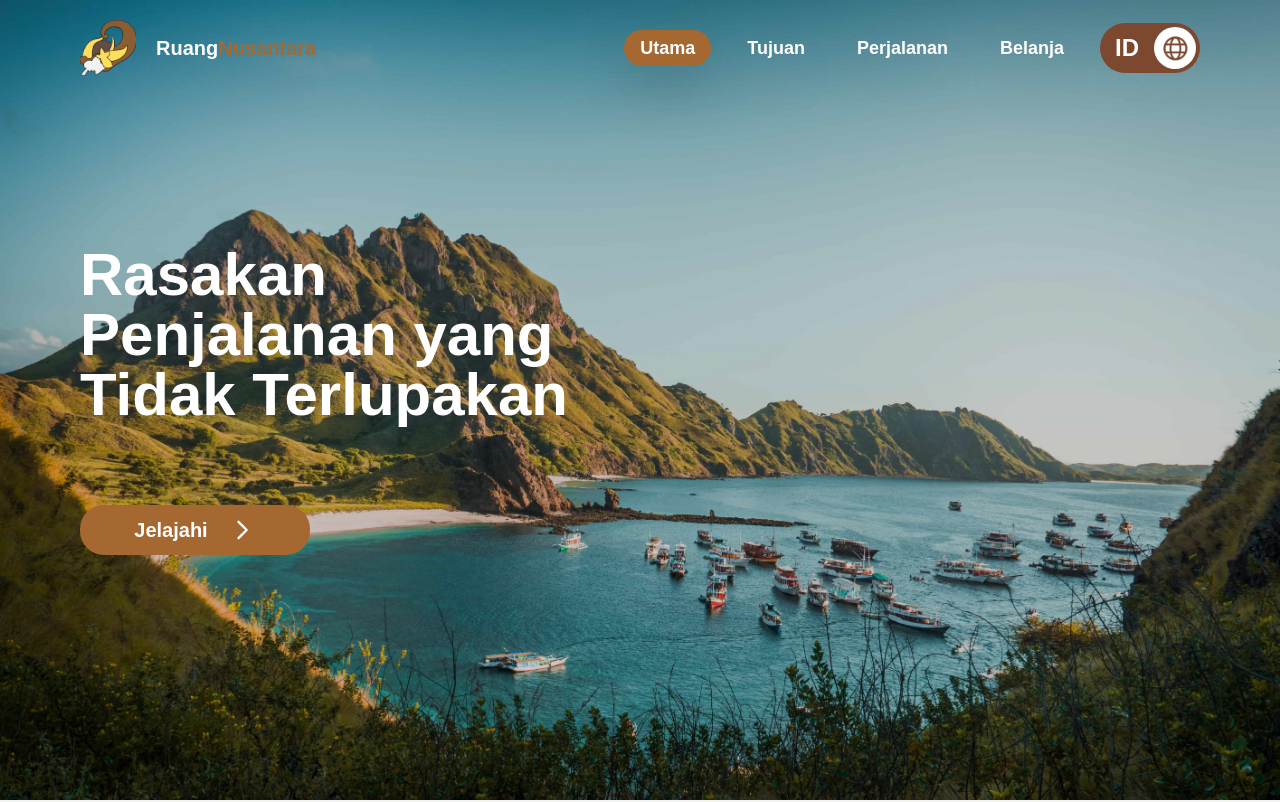
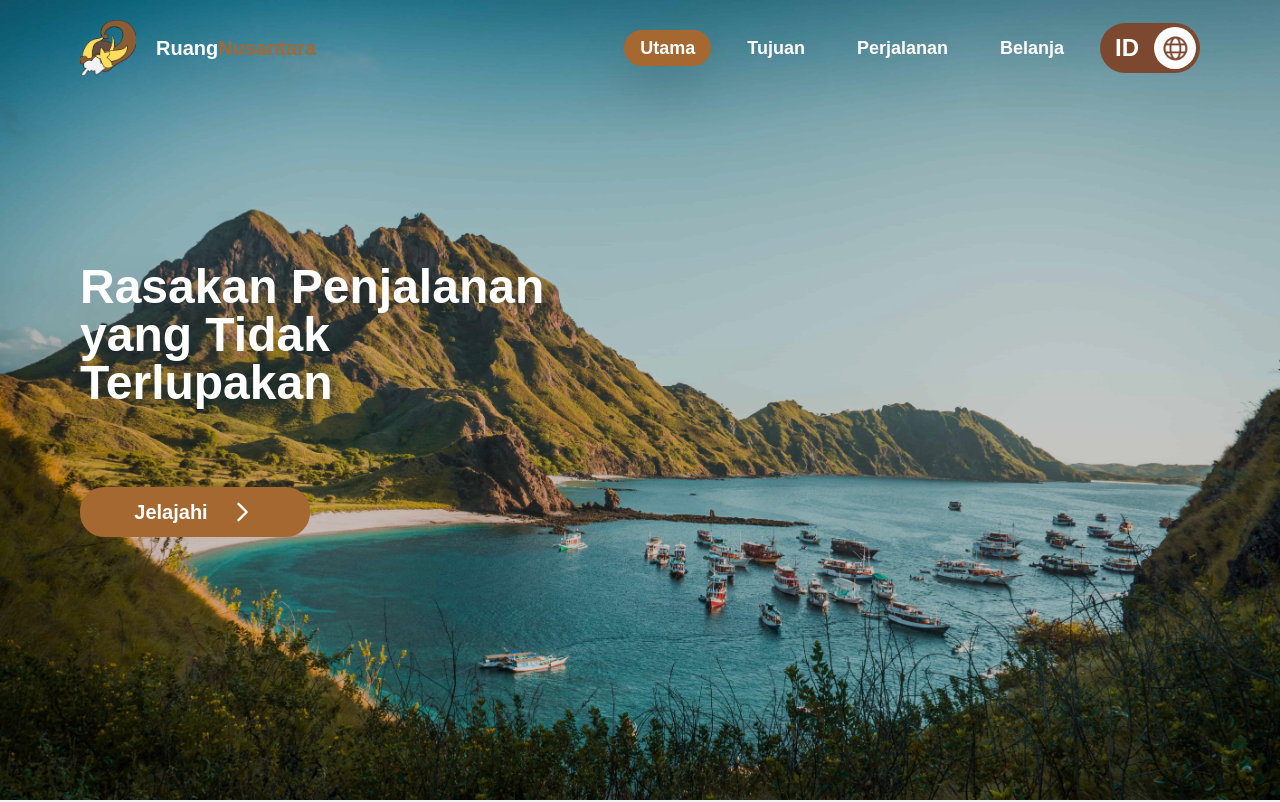
Before and after one commit to FreeJ1nG/ruang-nusantara, a Next.js app: page / in a window 1280 px wide. Shown: the top 802 px of the page. Built offline with nearby package versions, Linux system fonts and the light colour scheme.

Commit message:
added drop-shadow-2xl

```diff
--- a/pages/index.tsx
+++ b/pages/index.tsx
@@ -129,7 +129,7 @@ const HomepageCard: FC<PropTypes> = ({ indo }) => {
 				/>
 			</div>
 			<div className="absolute top-0 bottom-0 left-0 md:left-20 px-10 md:px-0 w-full md:w-2/5 flex flex-col gap-y-10 justify-center z-60">
-				<h1 className="text-center md:text-left text-2xl sm:text-4xl xl:text-6xl font-bold">
+				<h1 className="drop-shadow-2xl text-center md:text-left text-2xl sm:text-3xl lg:text-4xl xl:text-5xl 2xl:text-6xl font-bold">
 					{indo
 						? "Rasakan Penjalanan yang Tidak Terlupakan"
 						: "Discover story-worthy travel moments"}
```
